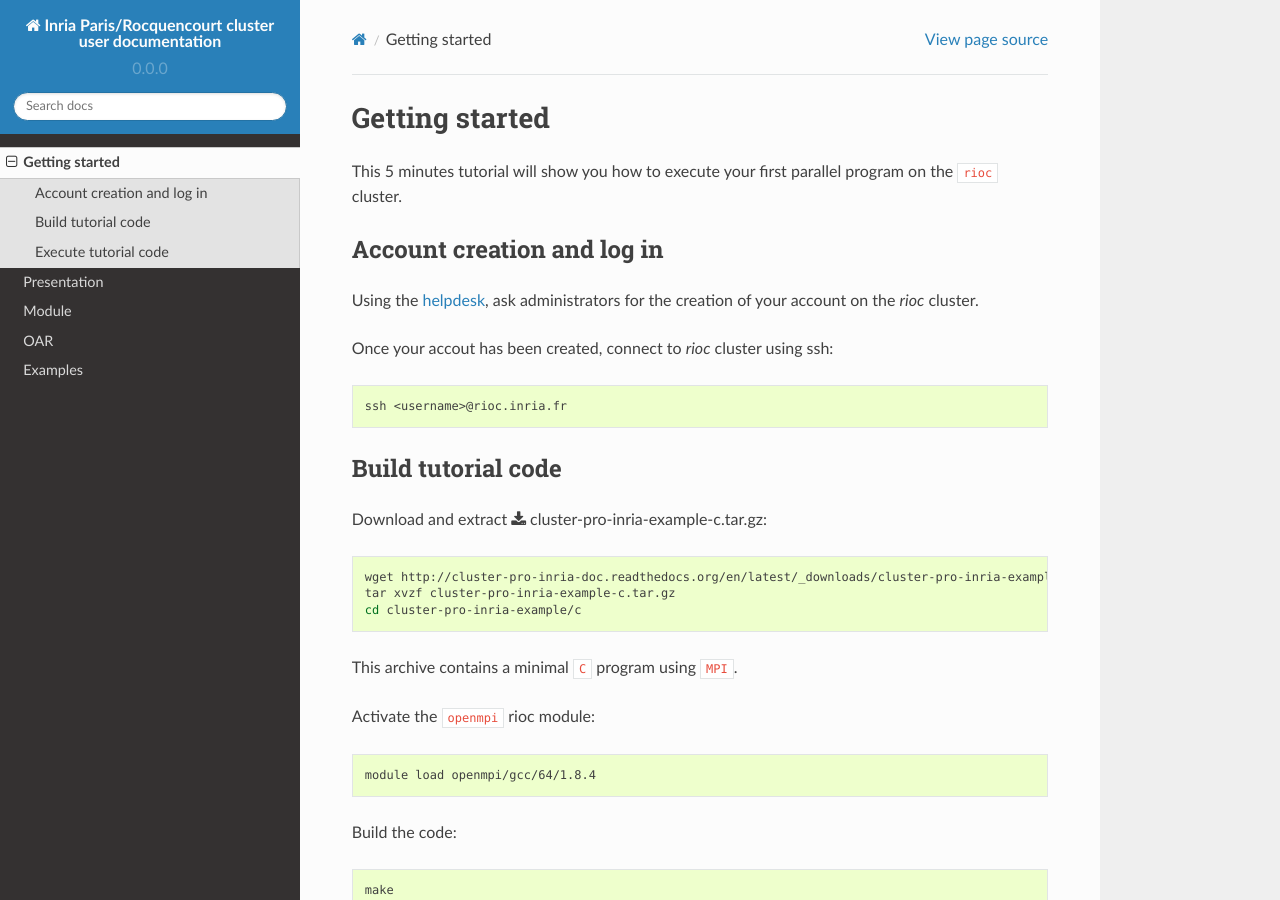
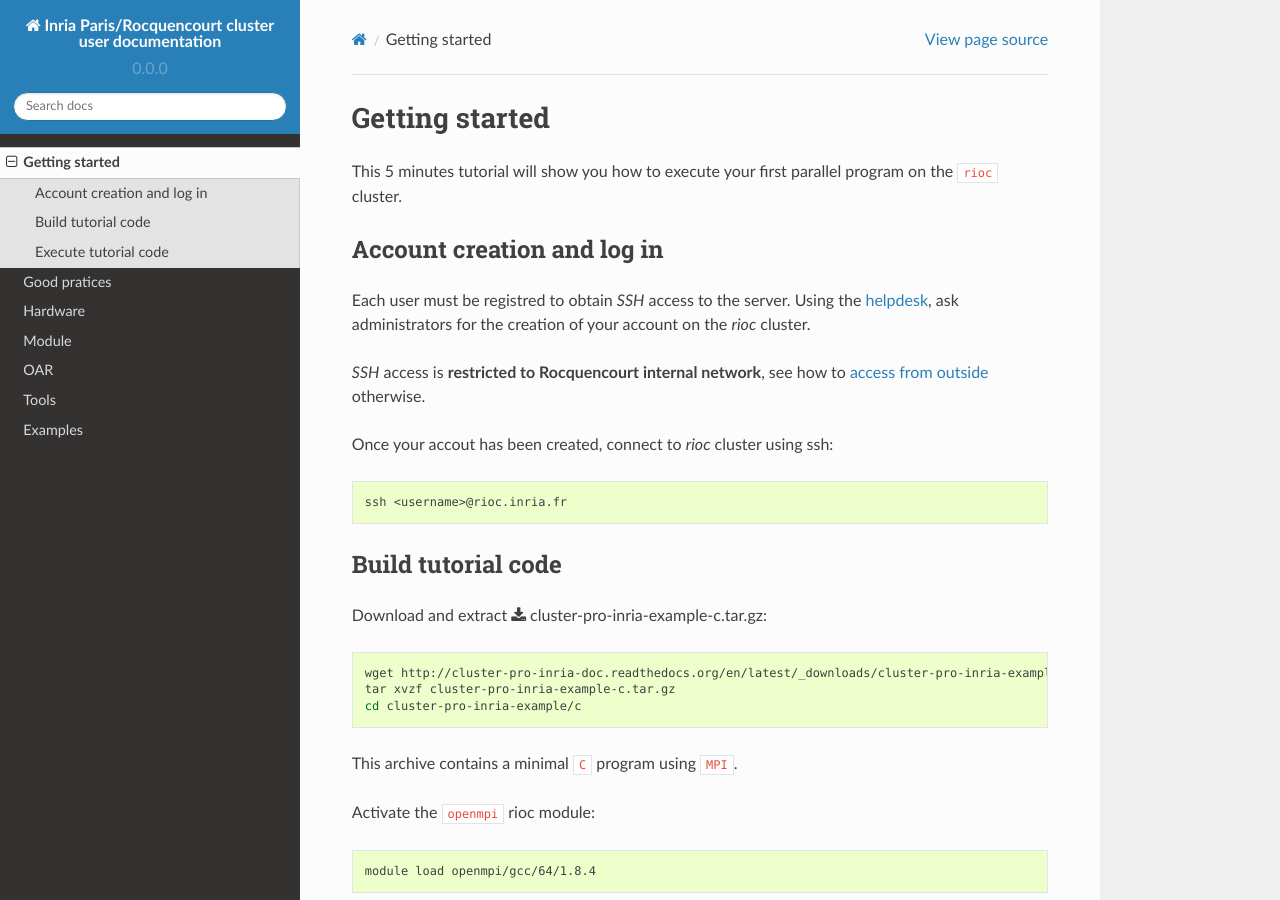
Before and after one commit to abertout/rioc, a Sphinx documentation site: the page built from doc/getting_started.rst, in a window 1280 px wide and 900 px high. Built offline with Sphinx 7.4.7 and the Read the Docs theme 2.0.0, drawn with Linux system fonts in a browser that asks for light colours.

Commit message:
Refactor table of content

```diff
--- a/doc/getting_started.rst
+++ b/doc/getting_started.rst
@@ -7,8 +7,14 @@
 Account creation and log in
 ----------------------------
 
-Using the `helpdesk`_, ask administrators for the creation of your account on
-the `rioc` cluster.
+
+Each user must be registred to obtain `SSH` access to the server.  Using the
+`helpdesk`_, ask administrators for the creation of your account on the `rioc`
+cluster.
+
+`SSH` access is **restricted to Rocquencourt internal network**, see how to
+`access from outside <https://blog.inria.fr/sic-roc/?page_id=1938>`_
+otherwise.
 
 Once your accout has been created, connect to `rioc` cluster using ssh:
 
--- a/doc/index.rst
+++ b/doc/index.rst
@@ -14,9 +14,11 @@
    :maxdepth: 2
 
    getting_started
-   presentation
+   good_practices
+   hardware
    module
    oar
+   tools
    examples
 
 Indices and tables
--- a/doc/oar.rst
+++ b/doc/oar.rst
@@ -29,6 +29,8 @@
 
    oarsub script.sh
 
+Interactif mode is limited to 12 hours and 168 hours (7 days) in passif mode.
+
 How can I get my job identifier?
 ~~~~~~~~~~~~~~~~~~~~~~~~~~~~~~~~
 
--- /dev/null
+++ b/doc/tools.rst
@@ -0,0 +1,5 @@
+Tools
+=================
+
+`GANGLIA <http://rioc.inria.fr/ganglia>`_ supervision web interface is used to visualize
+the cluster state.
```
Also changed, not shown: doc/good_practices.rst (added, +7 -0 lines), doc/hardware.rst (renamed from doc/presentation.rst, +1 -20 lines).
